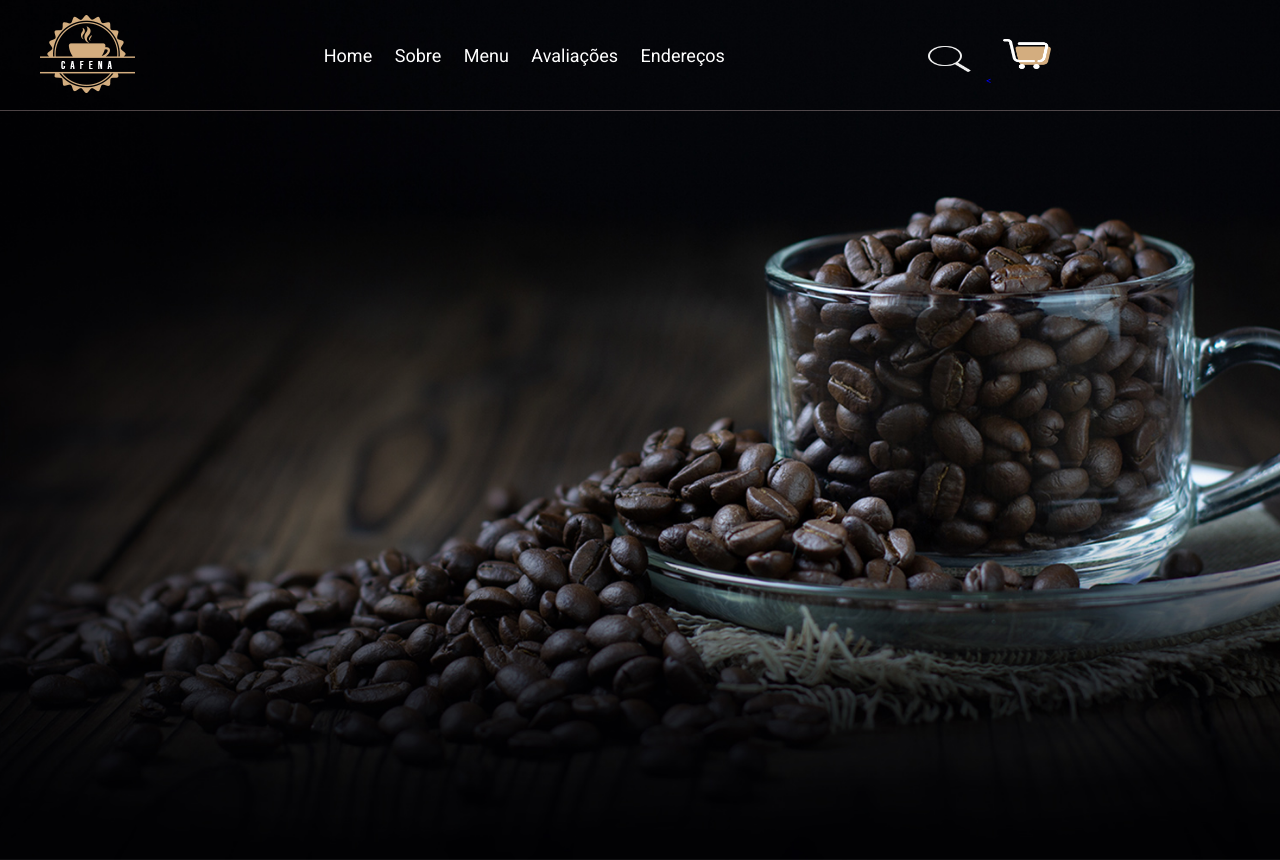
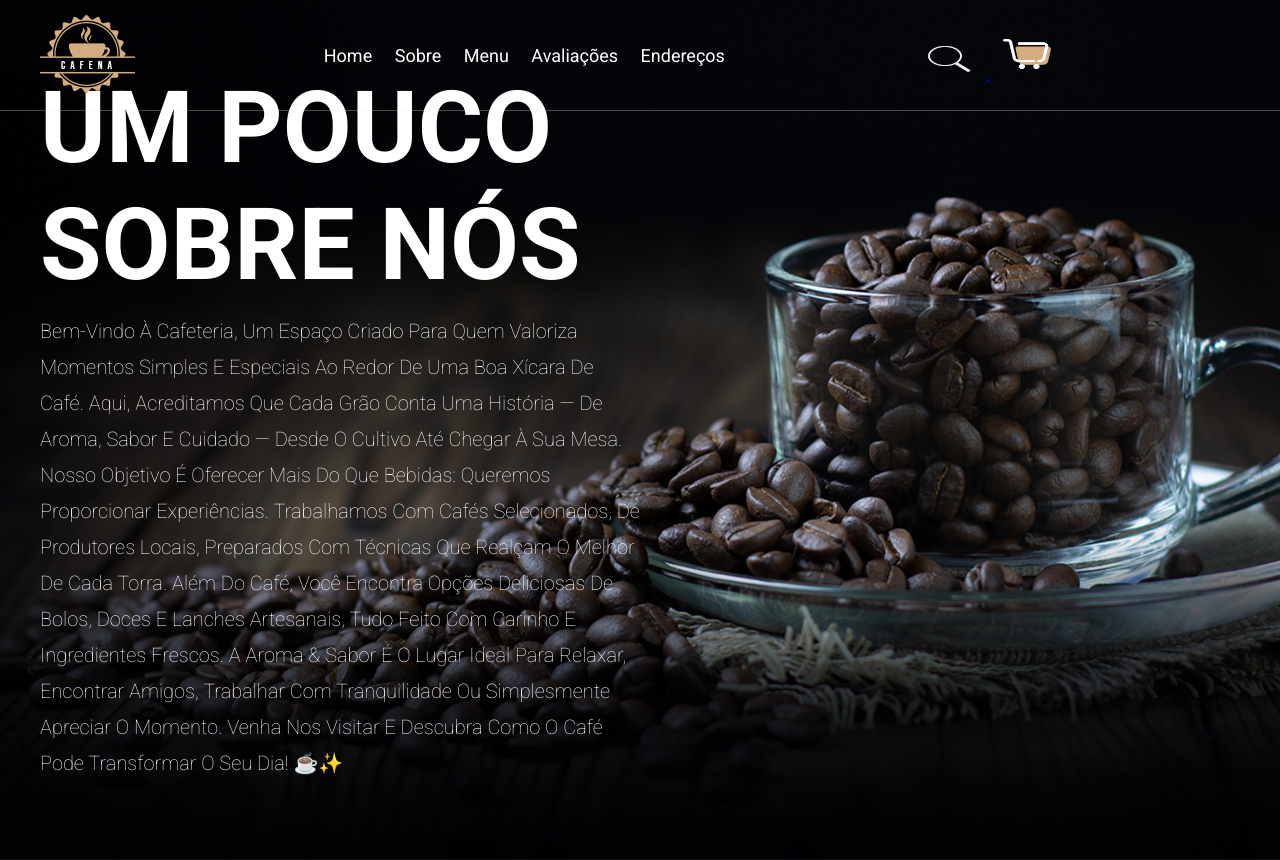
Before and after one commit to IagoMonfredini/Projeto-Cafeteria---HTML, a plain HTML site: page Sobre.html in a window 1280 px wide. Drawn offline with Linux system fonts and the light colour scheme.

Commit message:
Update do site

```diff
--- a/Sobre.html
+++ b/Sobre.html
@@ -49,7 +49,8 @@
     <div class="sobre-container">
         <section id="#sobre">
             <div class="content">
-
+                <h3>UM POUCO SOBRE NÓS</h3>
+                <p>Bem-vindo à Cafeteria, um espaço criado para quem valoriza momentos simples e especiais ao redor de uma boa xícara de café. Aqui, acreditamos que cada grão conta uma história — de aroma, sabor e cuidado — desde o cultivo até chegar à sua mesa. Nosso objetivo é oferecer mais do que bebidas: queremos proporcionar experiências. Trabalhamos com cafés selecionados, de produtores locais, preparados com técnicas que realçam o melhor de cada torra. Além do café, você encontra opções deliciosas de bolos, doces e lanches artesanais, tudo feito com carinho e ingredientes frescos. A Aroma & Sabor é o lugar ideal para relaxar, encontrar amigos, trabalhar com tranquilidade ou simplesmente apreciar o momento. Venha nos visitar e descubra como o café pode transformar o seu dia! ☕✨</p>
             </div>
         </section>
     </div>
```
